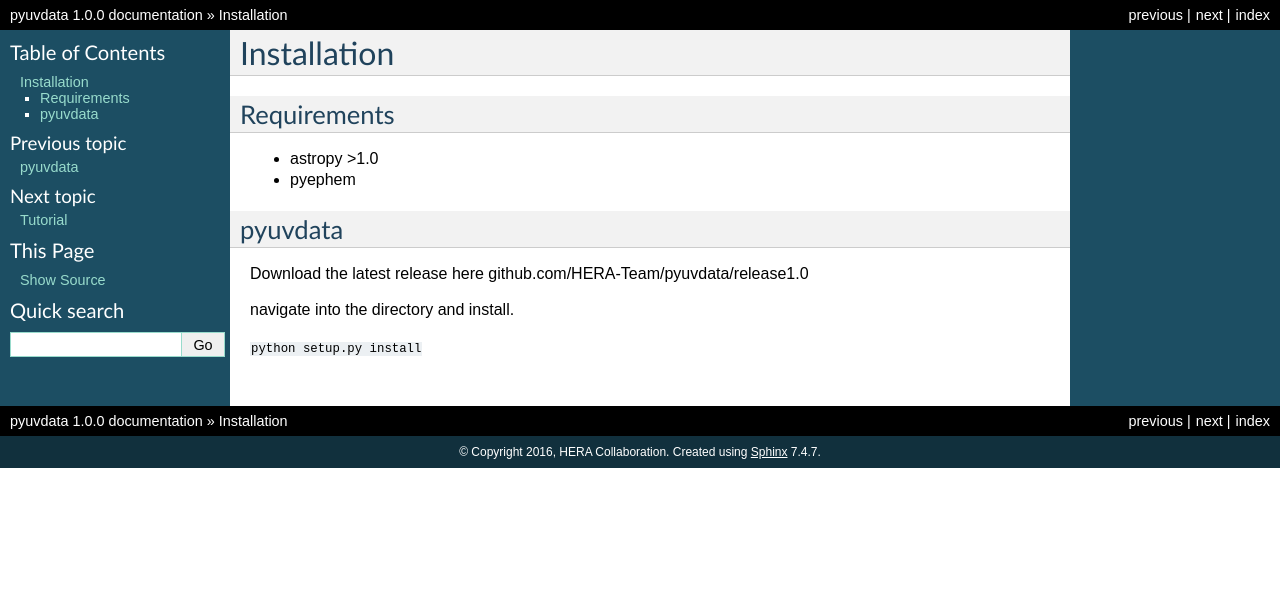
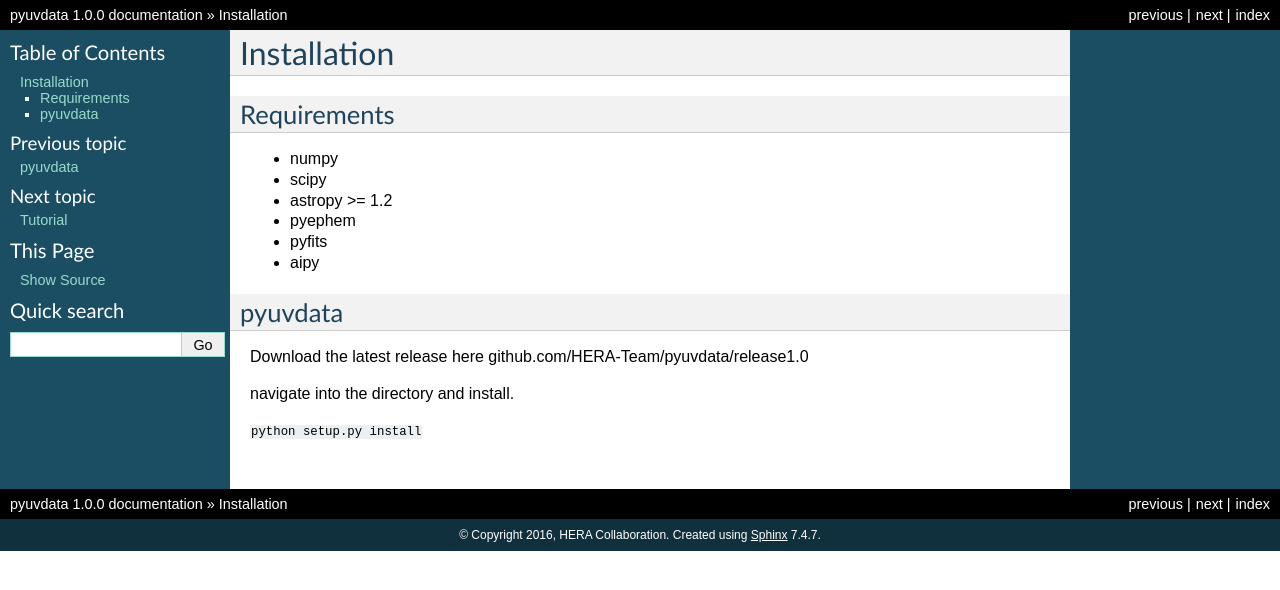
Before and after one commit to RadioAstronomySoftwareGroup/pyuvdata, a Sphinx documentation site: the page built from docs/installation.rst, in a window 1280 px wide. Shown: the top 590 px of the page. Built offline with Sphinx 7.4.7, drawn with Linux system fonts in a browser that asks for light colours.

Commit message:
Fix requirements in installation.rst

```diff
--- a/docs/installation.rst
+++ b/docs/installation.rst
@@ -3,9 +3,12 @@ Installation
 
 Requirements
 -----------------
-* astropy >1.0
+* numpy
+* scipy
+* astropy >= 1.2
 * pyephem
-
+* pyfits
+* aipy
 
 pyuvdata
 -----------------
```
